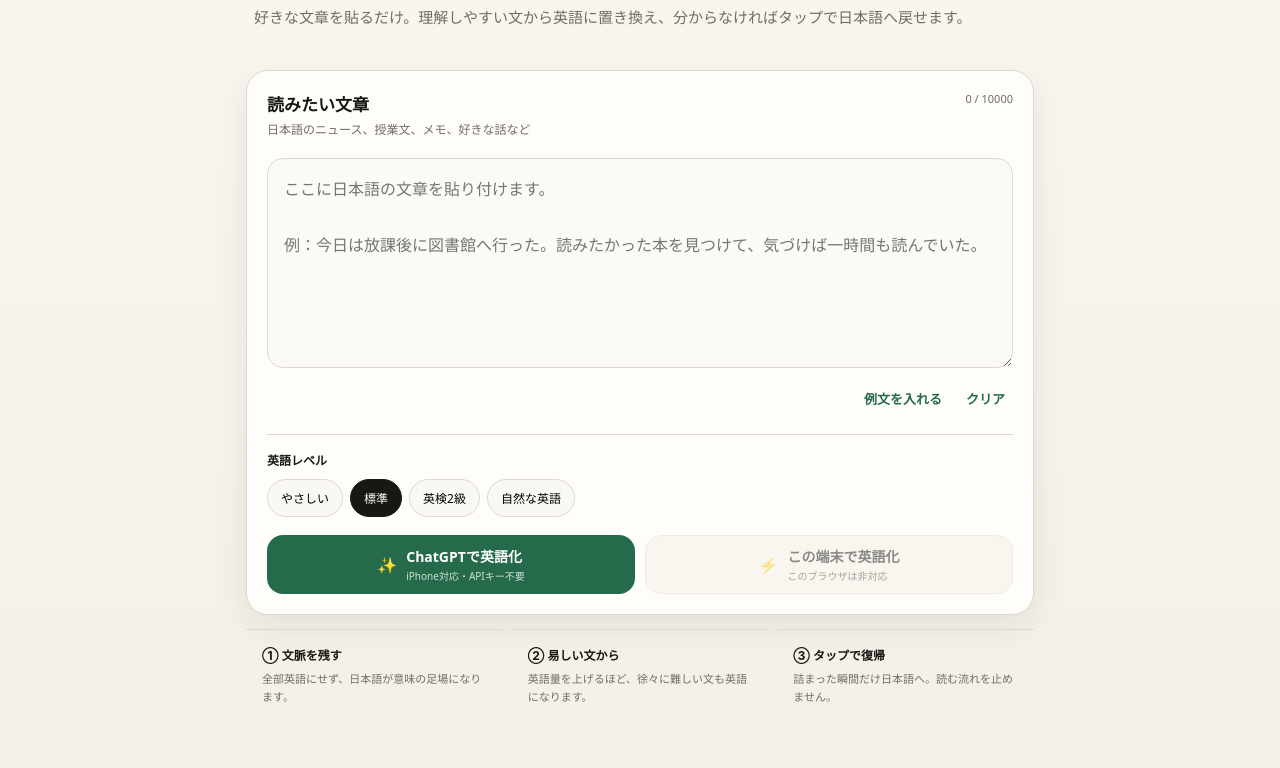
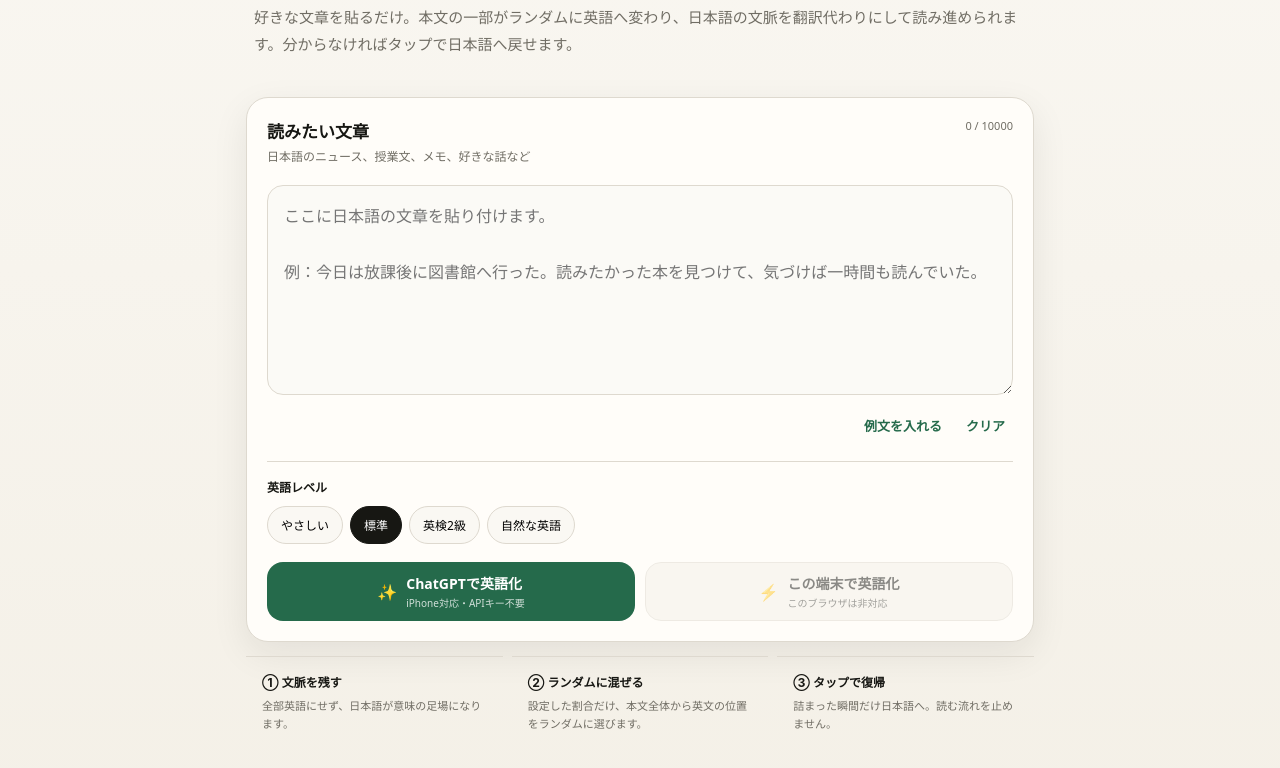
Before and after one commit to branzfamily01/blend-english-reader, a plain HTML site: page index.html in a window 1280 px wide. Shown: the part 292-1060 px from the top of the page. Drawn offline with Linux system fonts and the light colour scheme.

Commit message:
Explain random Japanese-English mixing

```diff
--- a/index.html
+++ b/index.html
@@ -4,7 +4,7 @@
   <meta charset="utf-8" />
   <meta name="viewport" content="width=device-width,initial-scale=1,viewport-fit=cover" />
   <meta name="theme-color" content="#f7f5ef" />
-  <meta name="description" content="日本語の文脈を残しながら、理解しやすい文から英語に置き換える混合リーダー。" />
+  <meta name="description" content="日本語本文の一部をランダムに英語へ置き換え、日英ミックスで読む混合リーダー。" />
   <link rel="manifest" href="manifest.webmanifest" />
   <link rel="icon" href="icons/icon-192.png" />
   <link rel="apple-touch-icon" href="icons/icon-192.png" />
@@ -33,7 +33,7 @@
         <div class="hero">
           <span class="eyebrow">文脈で読める英語へ</span>
           <h1>日本語が、少しずつ<br><em>英語になる。</em></h1>
-          <p>好きな文章を貼るだけ。理解しやすい文から英語に置き換え、分からなければタップで日本語へ戻せます。</p>
+          <p>好きな文章を貼るだけ。本文の一部がランダムに英語へ変わり、日本語の文脈を翻訳代わりにして読み進められます。分からなければタップで日本語へ戻せます。</p>
         </div>
 
         <section class="card input-card">
@@ -75,7 +75,7 @@
 
         <section class="mini-info">
           <article><strong>① 文脈を残す</strong><span>全部英語にせず、日本語が意味の足場になります。</span></article>
-          <article><strong>② 易しい文から</strong><span>英語量を上げるほど、徐々に難しい文も英語になります。</span></article>
+          <article><strong>② ランダムに混ぜる</strong><span>設定した割合だけ、本文全体から英文の位置をランダムに選びます。</span></article>
           <article><strong>③ タップで復帰</strong><span>詰まった瞬間だけ日本語へ。読む流れを止めません。</span></article>
         </section>
       </section>
```
